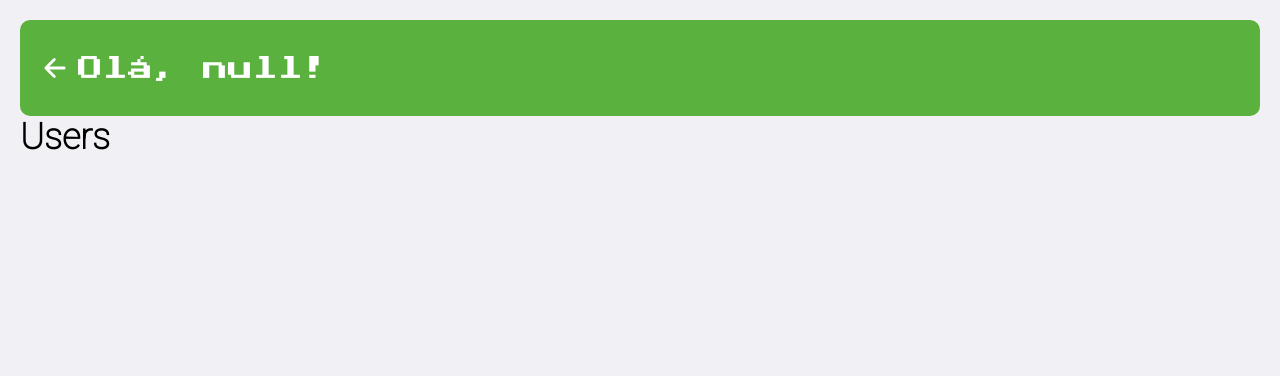
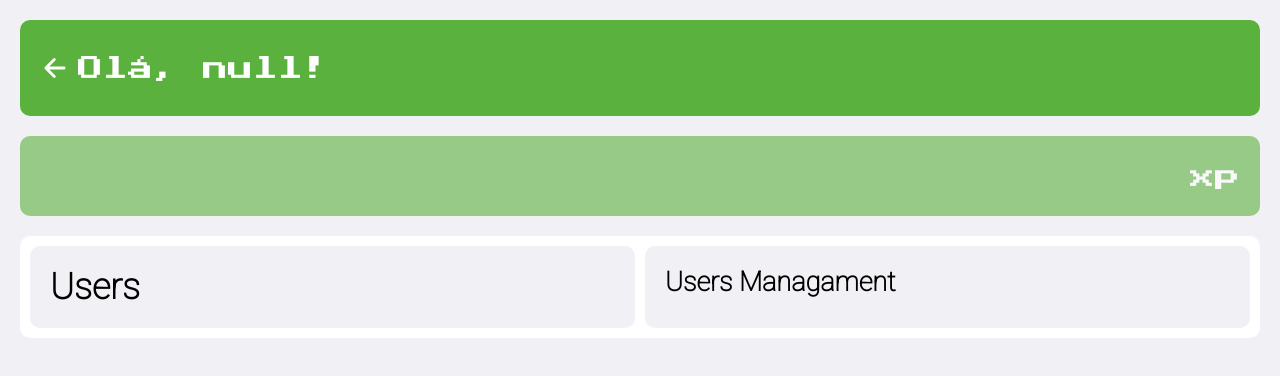
Before and after one commit to hique023/goh-dash, a React (Create React App) app: page /users in a window 1280 px wide. Shown: the top 376 px of the page. Built offline with nearby package versions, Linux system fonts and the light colour scheme.

Commit message:
Finalizado tela Users

```diff
--- a/src/components/Users/index.js
+++ b/src/components/Users/index.js
@@ -1,6 +1,7 @@
 // Global
 import React from 'react'
 import TopBarPhase from '../TopBarPhase'
+import SubBar from '../SubBar'
 
 // Assets
 import './styles.css'
@@ -9,11 +10,26 @@ export default function Users() {
 
     const color = localStorage.getItem('color')
     const nameUser = localStorage.getItem('nameUser')
+    const phaseName = localStorage.getItem('phaseName')
 
     return (
         <div className="containerUsers">
             <TopBarPhase name={`Olá, ${nameUser}`} color={color} />
-            <h1>Users</h1>
+
+            <SubBar name={phaseName} color={color} />
+
+            <div className="contentUsers">
+
+                <div className="users">
+                    <h1>Users</h1>
+                </div>
+
+                <div className="users">
+                    <h2>Users Managament</h2>
+                </div>
+
+            </div>
+
         </div>
     )
 }
--- a/src/components/Users/styles.css
+++ b/src/components/Users/styles.css
@@ -7,3 +7,19 @@
   justify-content: center;
   background-color: var(--background);
 }
+
+.containerUsers .contentUsers {
+  background-color: var(--white);
+  border-radius: 10px;
+  padding: 10px;
+  margin: 20px 0px;
+  display: grid;
+  grid-template-columns: repeat(2, 1fr);
+  grid-gap: 10px;
+}
+
+.containerUsers .contentUsers .users {
+  background-color: var(--background);
+  border-radius: 10px;
+  padding: 20px;
+}
```
